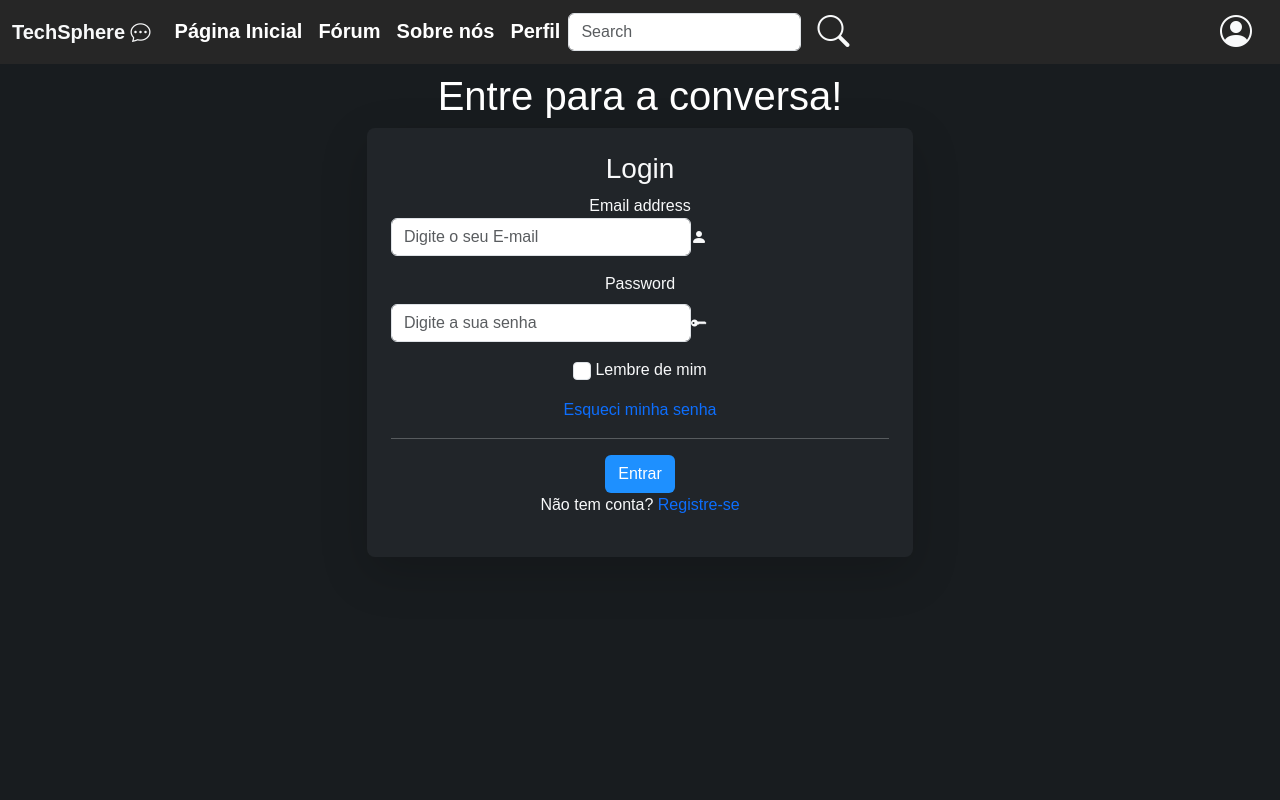
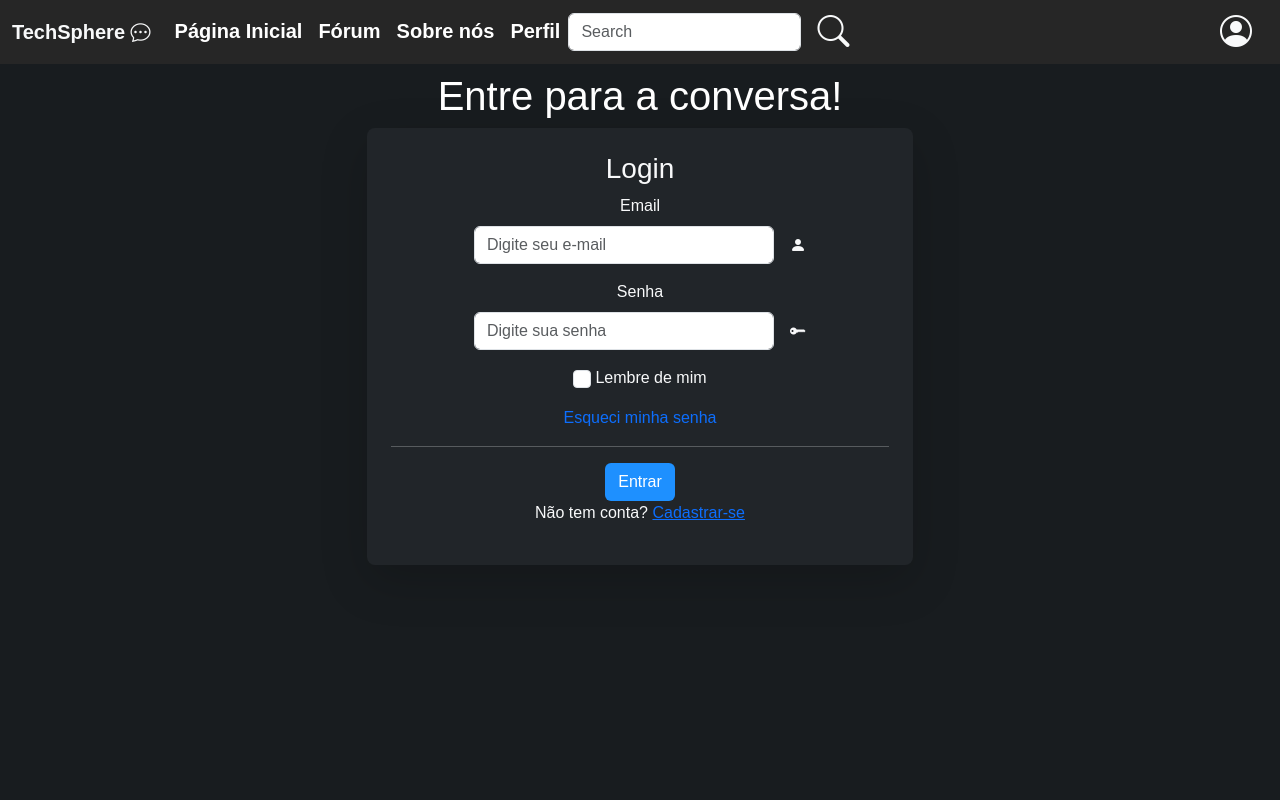
Before and after one commit to Gustavolima07/proj_react, a React (Vite) app in the folder vite-project/: page /Login in a window 1280 px wide. Shown: the top 800 px of the page. Built offline with nearby package versions, Linux system fonts and the light colour scheme; no server answers.

Commit message:
Sistema de login e cadastro
Adiciona funcionalidade de login e cadastro, remove página de registro e ajusta importações

```diff
--- a/vite-project/db.json
+++ b/vite-project/db.json
@@ -10,5 +10,14 @@
       "descricao": "Terminei recente um projeto de site em HTML e gostaria de upar na internet. Alguém conhece alguma maneira sem custo?",
       "id": 2
     }
+  ],
+  "contas": [
+    {
+      "nome": "Luis Gustavo Lima",
+      "email": "gl401062@gmail.com",
+      "senha": "12345",
+      "contaId": "contas",
+      "id": 1
+    }
   ]
 }
--- a/vite-project/src/Router.jsx
+++ b/vite-project/src/Router.jsx
@@ -1,6 +1,6 @@
 import { Route, Routes } from "react-router-dom";
 
-import { Inicial, Erro, Forum, Perfil, Termos, Login, Registro, Sobre_nós } from "./pages"
+import { Inicial, Erro, Forum, Perfil, Termos, Login, Sobre_nós } from "./pages"
 import { LayoutPadrao } from "./layout";
 
 const Router = () => {
@@ -12,7 +12,6 @@ const Router = () => {
                     <Route path="/Perfil" element={<Perfil />} />
                     <Route path="/Termos" element={<Termos />} />
                     <Route path="/Login" element={<Login />} />
-                    <Route path="/Registro" element={<Registro />} />
                     <Route path="/Sobre_nós" element={<Sobre_nós />} />
                     <Route path="*" element={<Erro />} />
                 </Route>
--- a/vite-project/src/pages/Login/Login.jsx
+++ b/vite-project/src/pages/Login/Login.jsx
@@ -1,61 +1,132 @@
-import { NavLink } from 'react-router-dom';
-import { useState } from 'react';
-import style from './Login.module.css';
-
-import { Botao } from '../../components';
+import React, { useState } from 'react';
+import { Botao, CampoTexto } from '../../components';
+import axios from 'axios';
 
 const Login = () => {
-  const [username, setUsername] = useState("");
+  const [email, setEmail] = useState("");
   const [password, setPassword] = useState("");
-  const [Email1] = useState("admin");
-  const [Password1] = useState("admin123");
+  const [nome, setNome] = useState("");
+  const [isCadastro, setIsCadastro] = useState(false);
 
-  const handleSubmit = (event) => {
+  const handleSubmit = async (event) => {
     event.preventDefault();
 
-    console.log("Enviando os seguintes dados: " + username + " - " + password);
+    if (isCadastro) {
+      // Cadastro
+      try {
+        await axios.post("http://localhost:3333/contas/contas/contas", {
+          nome: nome,
+          email: email,
+          senha: password
+        });
+        alert("Conta criada com sucesso!");
+        setIsCadastro(false); // volta para modo login
+        setNome("");
+        setEmail("");
+        setPassword("");
+      } catch (error) {
+        alert("Erro ao cadastrar. Tente novamente.");
+        console.error(error);
+      }
+    } else {
+      // Login
+      try {
+        const response = await axios.get(`http://localhost:3333/contas/contas/contas`, {
+          params: {
+            email : email,
+            senha: password
+          }
+        });
+
+        if (response.data.length > 0) {
+          alert("Login realizado com sucesso!");
+          console.log("Usuário logado:", response.data[0]);
+        } else {
+          alert("Email ou senha inválidos!");
+        }
+      } catch (error) {
+        alert("Erro ao fazer login. Verifique o servidor.");
+        console.error(error);
+      }
+    }
   };
 
-
   return (
-
-
-
     <div className="container mt-3">
       <div className="row">
         <div className="col-11 col-md-6 offset-md-3 text-center mt-5 mb-5">
           <h1>Entre para a conversa!</h1>
           <form onSubmit={handleSubmit} className="bg-dark p-4 rounded-3 shadow-lg">
-                    <h3 className='text-light'>Login</h3>
-                    <div class="mb-3">
-                          <label for="exampleInputEmail1" class="form-labe text-light">Email address</label>
-                        <div className={style.Email}>
-                          <input type="email" onChange={(e) => setUsername(e.target.value)} class="form-control" id="exampleInputEmail1" placeholder='Digite o seu E-mail' aria-describedby="emailHelp" />
-                          <i class="d-flex align-items-center bi bi-person-fill text-light"></i>
+            <h3 className="text-light">{isCadastro ? 'Cadastro' : 'Login'}</h3>
+
+            {isCadastro && (
+              <div className="mb-3">
+                <label htmlFor="nome" className="form-label text-light">Nome</label>
+                <div className="d-flex justify-content-center gap-3">
+                  <CampoTexto
+                    type="text"
+                    value={nome}
+                    onChange={(e) => setNome(e.target.value)}
+                    className="form-control"
+                    id="nome"
+                    placeholder="Digite o seu nome"
+                  />
+                  <i className="d-flex align-items-center bi bi-person-fill text-light"></i>
                 </div>
               </div>
-                    <div class="mb-3">
-                          <label for="exampleInputPassword1" class="form-label text-light">Password</label>
-                          <div className={style.Email}>
-                            <input type="password" onChange={(e) => setPassword(e.target.value)}  class="form-control" placeholder='Digite a sua senha' id="exampleInputPassword1" />
-                            <i class=" d-flex bi bi-key-fill align-items-center text-light"></i>
+            )}
+
+            <div className="mb-3">
+              <label htmlFor="email" className="form-label text-light">Email</label>
+              <div className="d-flex justify-content-center gap-3">
+                <CampoTexto
+                  type="email"
+                  value={email}
+                  onChange={(e) => setEmail(e.target.value)}
+                  className="form-control"
+                  id="email"
+                  placeholder="Digite seu e-mail"
+                />
+                <i className="d-flex align-items-center bi bi-person-fill text-light"></i>
               </div>
             </div>
-                    <div class="mb-3 form-check d-inline-flex text-light">
-                        <input type="checkbox" class="form-check-input me-1" id="exampleCheck1" />
-                          <label class="form-check-label" for="exampleCheck1">Lembre de mim</label>
-                          <br />
+
+            <div className="mb-3">
+              <label htmlFor="senha" className="form-label text-light">Senha</label>
+              <div className="d-flex justify-content-center gap-3">
+                <CampoTexto
+                  type="password"
+                  value={password}
+                  onChange={(e) => setPassword(e.target.value)}
+                  className="form-control"
+                  id="senha"
+                  placeholder="Digite sua senha"
+                />
+                <i className="d-flex align-items-center bi bi-key-fill text-light"></i>
+              </div>
+            </div>
+
+            <div className="mb-3 form-check d-inline-flex text-light">
+              <input type="checkbox" className="form-check-input me-1" id="exampleCheck1" />
+              <label className="form-check-label" htmlFor="exampleCheck1">Lembre de mim</label>
             </div>
             <br />
             <a href="#" className="text-decoration-none">Esqueci minha senha</a>
-                      <hr className='text-light' />
-                      <Botao texto="Entrar" tipo="login" onClick={handleSubmit}/>
-                        <p className='text-light'>Não tem conta? <NavLink to="/Registro" className="text-decoration-none">Registre-se</NavLink></p>
+            <hr className="text-light" />
+
+            <Botao texto={isCadastro ? "Criar conta" : "Entrar"} tipo="login" />
+
+            <p className="text-light">
+              {isCadastro ? "Já tem conta?" : "Não tem conta?"}{" "}
+              <a href="#" onClick={() => setIsCadastro(!isCadastro)}>
+                {isCadastro ? "Entrar" : "Cadastrar-se"}
+              </a>
+            </p>
           </form>
         </div>
       </div>
     </div>
-  )
-}
+  );
+};
 
 export { Login };
--- a/vite-project/src/pages/Login/Login.module.css
+++ /dev/null
@@ -1,3 +0,0 @@
-.Email{
-    display: -webkit-box;
-}
--- a/vite-project/src/pages/Registro/Registro.jsx
+++ /dev/null
@@ -1,15 +0,0 @@
-const Registro = () => {
-    return (
-        <div className="container mt-3">
-            <div className="row">
-                <div className="col-11 col-md-6 offset-md-3 text-center mt-5 mb-5">
-                    <h1>Bem-vindo à nossa página de Registro!</h1>
-                    <p>Esta é a página de Registro do nosso site.</p>
-
-                </div>
-            </div>
-        </div>
-    );
-};
-
-export { Registro };
--- a/vite-project/src/pages/Registro/index.js
+++ /dev/null
@@ -1 +0,0 @@
-export * from "./Registro"
--- a/vite-project/src/pages/index.js
+++ b/vite-project/src/pages/index.js
@@ -4,5 +4,4 @@ export * from "./Forum";
 export * from "./Conta";
 export * from "./Termos";
 export * from './Login';
-export * from "./Registro";
 export * from "./Sobre nós"
```
Lines whose indentation alone changed are shown as unchanged.
